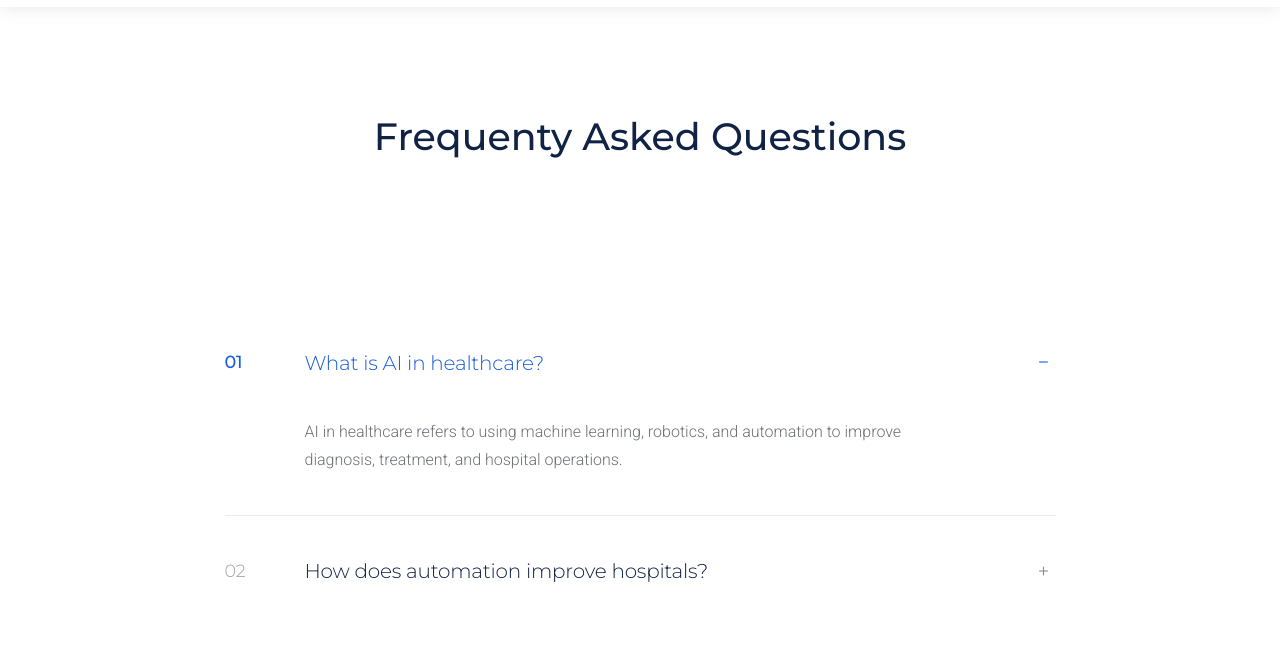
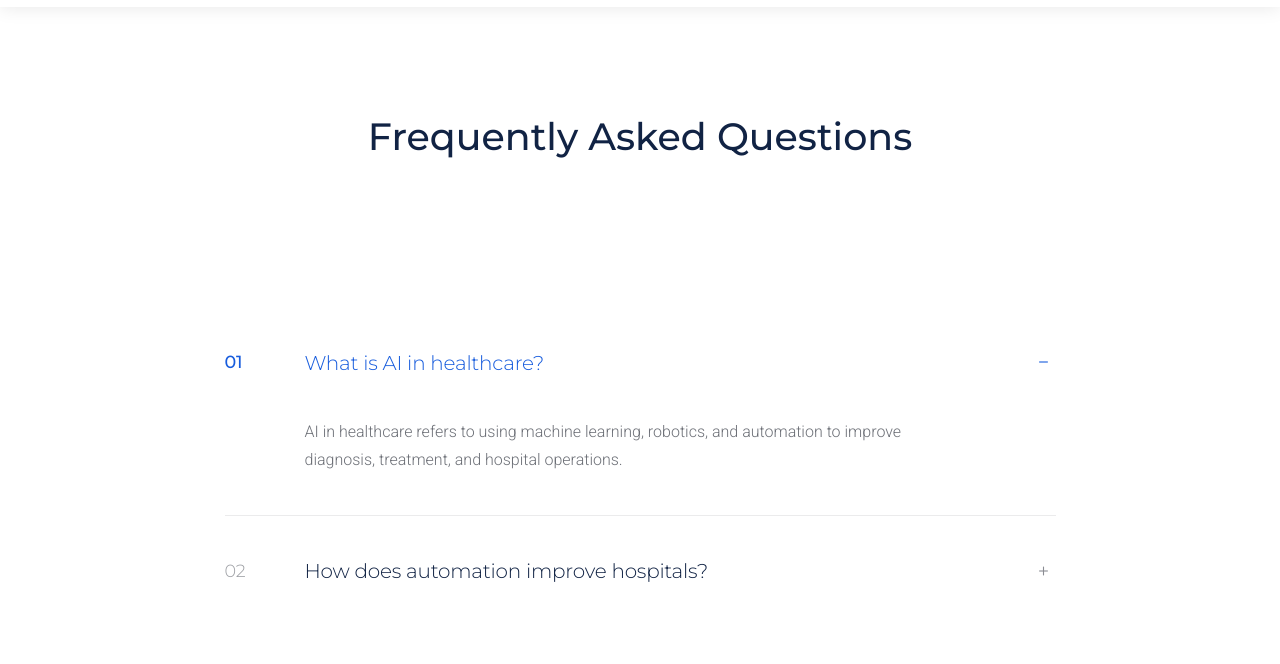
Before and after one commit to LiezGoo/SorSU-AI-Automation-in-Healthcare, a plain HTML site: page faq.html in a window 1280 px wide. Shown: the part 66-730 px from the top of the page. Drawn offline with nearby package versions, Linux system fonts and the light colour scheme.

Commit message:
Update faq.html and add documentation

```diff
--- a/faq.html
+++ b/faq.html
@@ -73,7 +73,7 @@
         <div class="container">
           <div class="row d-flex justify-content-center text-center">
             <div class="col-lg-8">
-              <h1 class="heading-title">Frequenty Asked Questions</h1>
+              <h1 class="heading-title">Frequently Asked Questions</h1>
             </div>
           </div>
         </div>
```
Also changed, not shown: assets/js/main.js (+0 -8 lines).
